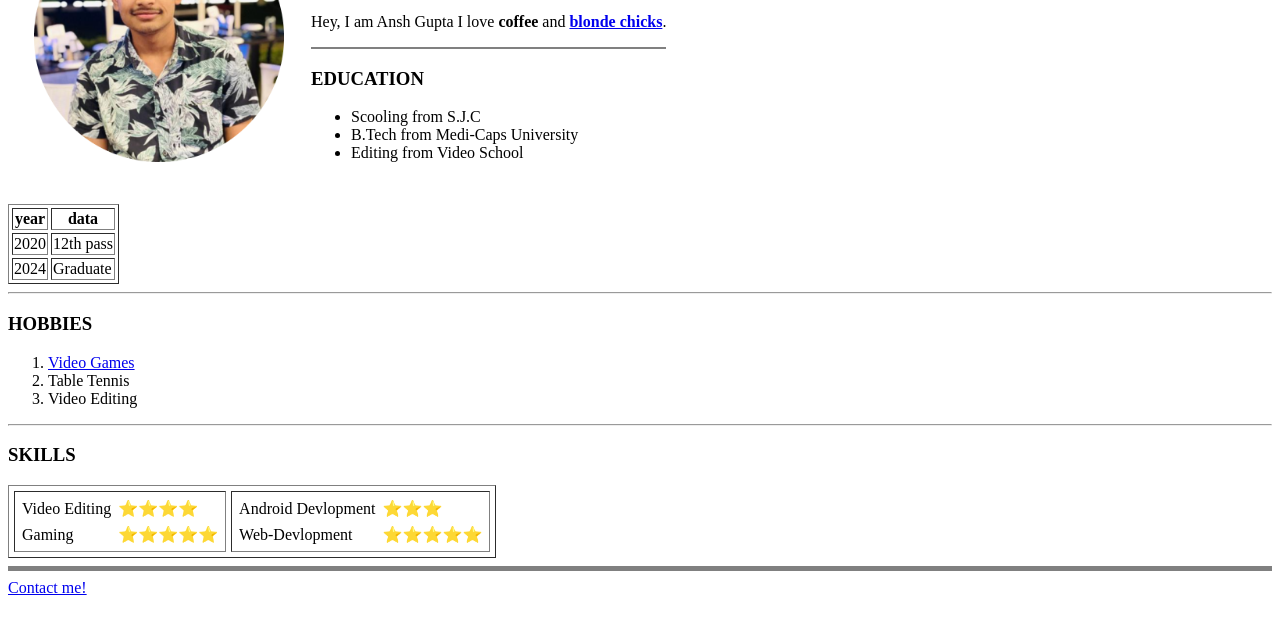
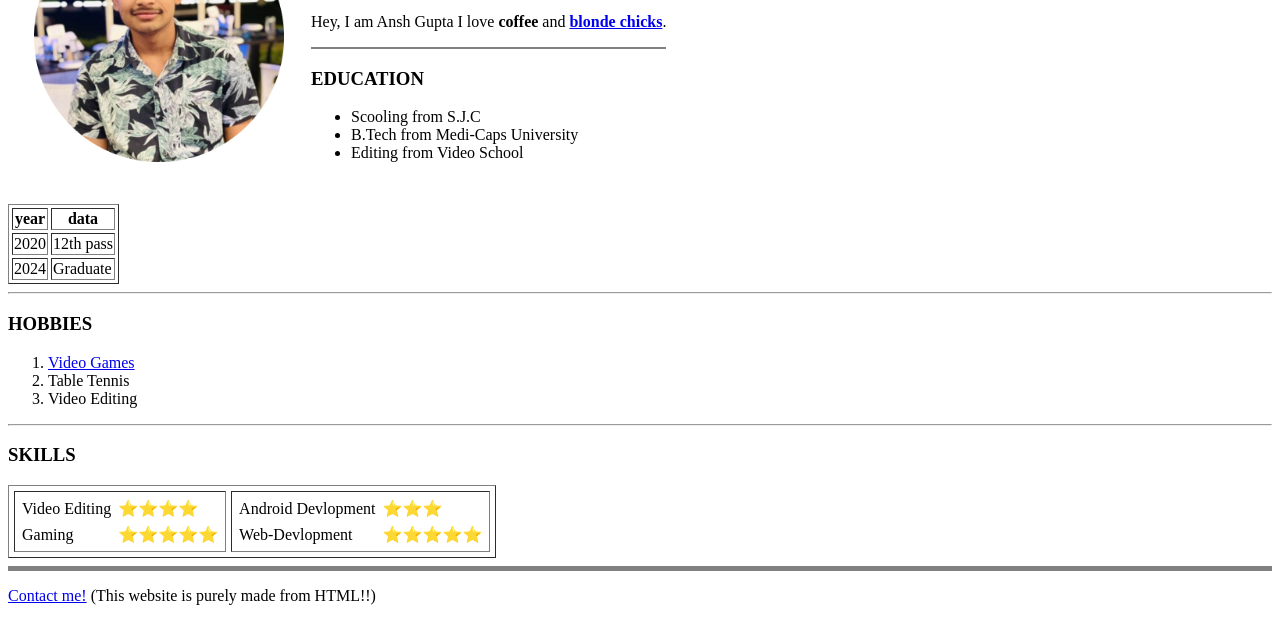
Before and after one commit to starboyansh04/CV, a plain HTML site: page index.html in a window 1280 px wide. Shown: the part 135-778 px from the top of the page. Drawn offline with Linux system fonts and the light colour scheme.

Commit message:
update 01
added a message saying this website is made from html!!

```diff
--- a/index.html
+++ b/index.html
@@ -75,6 +75,6 @@
             </tr>
         </table>
         <hr  size="5" noshade>
-        <a href="more html/contact.html">Contact me!</a>
+        <p><a href="more html/contact.html">Contact me!</a>   (This website is purely made from HTML!!)</p>
     </body>
 </html>
```
